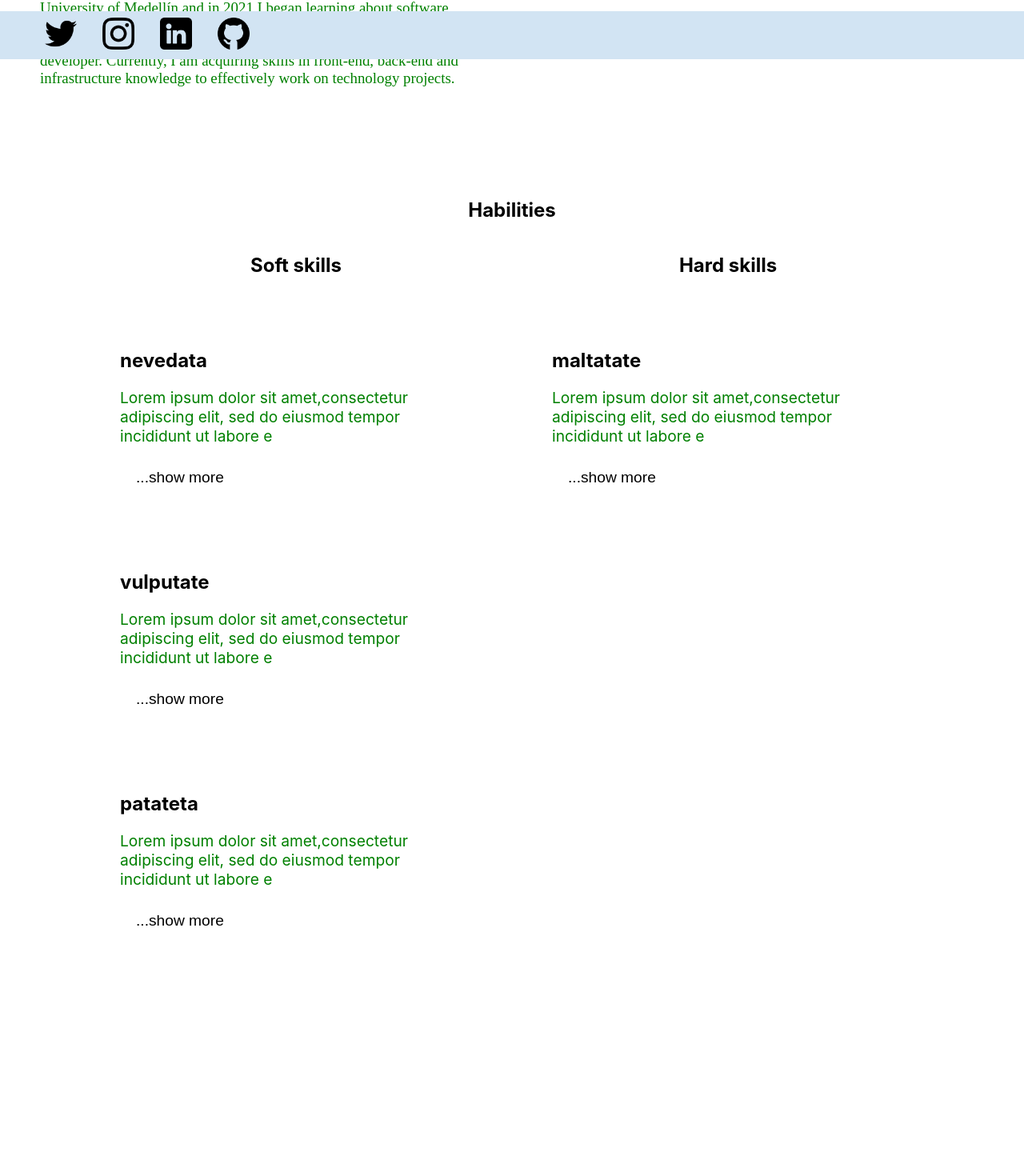
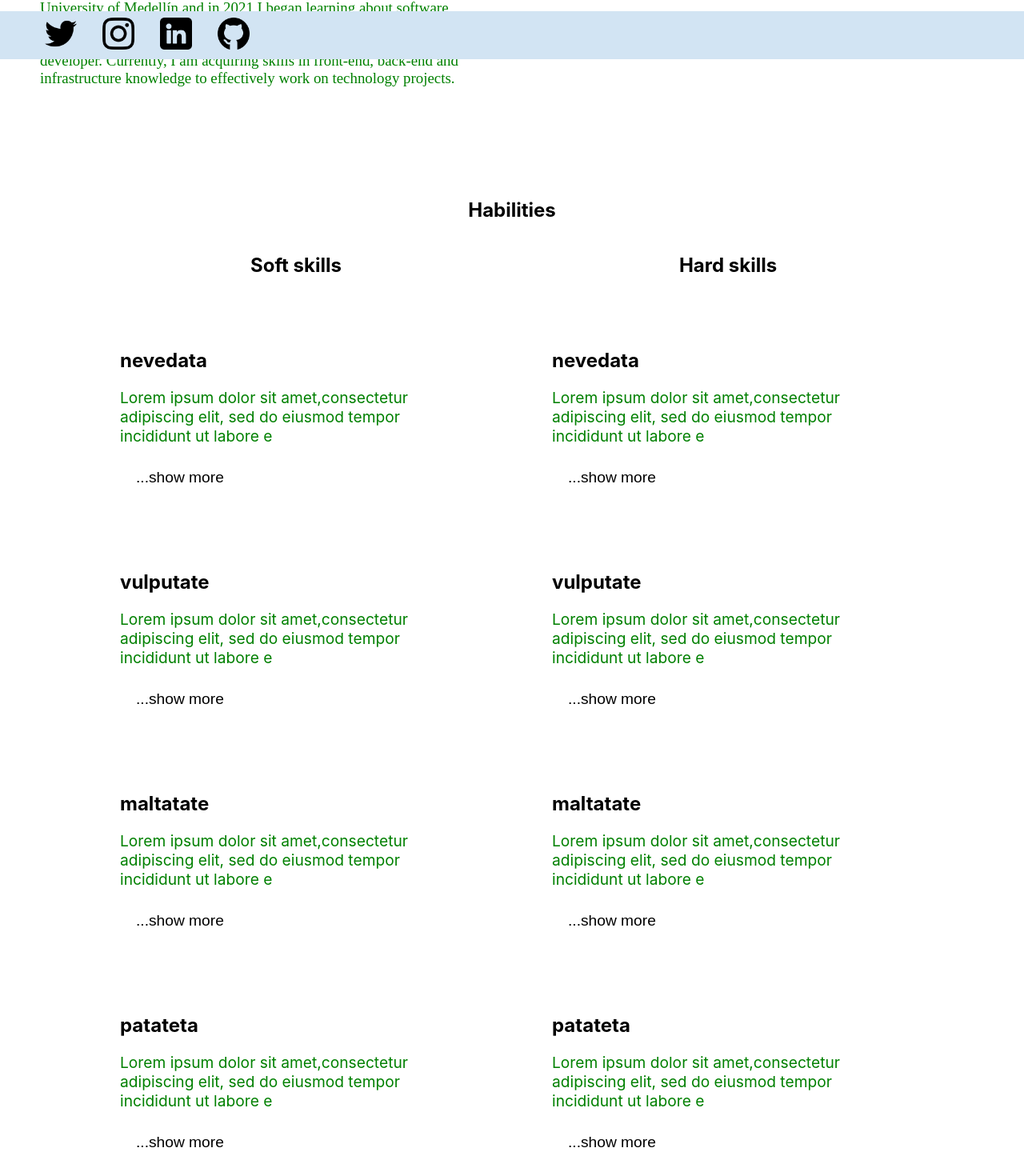
Before and after one commit to cserna98/Portfolio-, a React (Create React App) app in the folder portfolio/: page /about in a window 1280 px wide. Shown: the part 726-2196 px from the top of the page at 80% size. Before the commit the page ends 1948 px from the top, so only its background shows below. Built offline with nearby package versions, Linux system fonts and the light colour scheme.

Commit message:
creando los elementos de projects component

```diff
--- a/portfolio/src/App.js
+++ b/portfolio/src/App.js
@@ -15,8 +15,8 @@ function App() {
       <Routes>
         <Route  path="/" element={<Home/>} />
         <Route path="/about" element={<About/>} />
+        <Route path="/projects" element={<Projects/>} />
         <Route path="/contact" element={<Contact/>} />
-        <Route path="/projects" element={<Projects/>} />
       </Routes>
     <Footer></Footer>
     </div>
--- a/portfolio/src/Styles/Global.css
+++ b/portfolio/src/Styles/Global.css
@@ -9,7 +9,8 @@
 main{
     margin: 50px;
     margin-top: 100px;
-    height: 100vh;
+    margin-bottom: 100px;
+    height: auto;
     align-items: center;
 }
 
@@ -177,13 +178,31 @@ background-color: rgb(210, 228, 243);
 .projects{
     justify-content: space-around;
     width: 90%;
+}
 
-
+.project{
+    height: auto;
+    width: 40%;
+    margin: 5px;
+    border-radius: 15px;
+    padding: 25px;
+    border: 2px solid rgb(175, 175, 224);
+    overflow: hidden;
+    text-overflow: ellipsis;
 }
 
 .projectState{
     border-radius: 15px;
-    background-color: aliceblue;
-    height: 70%;
+    height: auto;
     width: 45%;
+    flex-direction: column;
+    align-items: center;
+    border: 2px solid rgb(175, 175, 224);
+    padding: 15px;
 }
+
+.project_cards{
+    height: 100%;
+    flex-wrap: wrap;
+    justify-content: space-between;
+}
--- /dev/null
+++ b/portfolio/src/assets/text/habilities.json
@@ -0,0 +1,48 @@
+{
+    "SoftSkills":[
+    {
+        "id": 1,
+        "habilitie":"nevedata",
+        "description":"Lorem ipsum dolor sit amet,consectetur adipiscing elit, sed do eiusmod tempor incididunt ut labore et dolore magna aliqua. Ut enim ad minim veniam, quis nostrud exercitation ullamco laboris nisi ut aliquip ex ea commodo consequat. Duis aute irure dolor in reprehenderit in voluptate velit esse cillum dolore eu fugiat nulla pariatur. Excepteur sint occaecat cupidatat non proident, sunt in culpa qui officia deserunt mollit anim id est laborum."
+    },
+    {
+        "id": 2,
+        "habilitie":"vulputate",
+        "description":"Lorem ipsum dolor sit amet,consectetur adipiscing elit, sed do eiusmod tempor incididunt ut labore et dolore magna aliqua. Ut enim ad minim veniam, quis nostrud exercitation ullamco laboris nisi ut aliquip ex ea commodo consequat. Duis aute irure dolor in reprehenderit in voluptate velit esse cillum dolore eu fugiat nulla pariatur. Excepteur sint occaecat cupidatat non proident, sunt in culpa qui officia deserunt mollit anim id est laborum."
+    },
+    {
+        "id": 3,
+        "habilitie":"maltatate",
+        "description":"Lorem ipsum dolor sit amet,consectetur adipiscing elit, sed do eiusmod tempor incididunt ut labore et dolore magna aliqua. Ut enim ad minim veniam, quis nostrud exercitation ullamco laboris nisi ut aliquip ex ea commodo consequat. Duis aute irure dolor in reprehenderit in voluptate velit esse cillum dolore eu fugiat nulla pariatur. Excepteur sint occaecat cupidatat non proident, sunt in culpa qui officia deserunt mollit anim id est laborum."
+    },
+
+    {
+        "id": 4,
+        "habilitie":"patateta",
+        "description":"Lorem ipsum dolor sit amet,consectetur adipiscing elit, sed do eiusmod tempor incididunt ut labore et dolore magna aliqua. Ut enim ad minim veniam, quis nostrud exercitation ullamco laboris nisi ut aliquip ex ea commodo consequat. Duis aute irure dolor in reprehenderit in voluptate velit esse cillum dolore eu fugiat nulla pariatur. Excepteur sint occaecat cupidatat non proident, sunt in culpa qui officia deserunt mollit anim id est laborum."
+    }
+],
+    "hardSkills":[
+    {
+        "id": 1,
+        "habilitie":"nevedata",
+        "description":"Lorem ipsum dolor sit amet,consectetur adipiscing elit, sed do eiusmod tempor incididunt ut labore et dolore magna aliqua. Ut enim ad minim veniam, quis nostrud exercitation ullamco laboris nisi ut aliquip ex ea commodo consequat. Duis aute irure dolor in reprehenderit in voluptate velit esse cillum dolore eu fugiat nulla pariatur. Excepteur sint occaecat cupidatat non proident, sunt in culpa qui officia deserunt mollit anim id est laborum."
+    },
+    {
+        "id": 2,
+        "habilitie":"vulputate",
+        "description":"Lorem ipsum dolor sit amet,consectetur adipiscing elit, sed do eiusmod tempor incididunt ut labore et dolore magna aliqua. Ut enim ad minim veniam, quis nostrud exercitation ullamco laboris nisi ut aliquip ex ea commodo consequat. Duis aute irure dolor in reprehenderit in voluptate velit esse cillum dolore eu fugiat nulla pariatur. Excepteur sint occaecat cupidatat non proident, sunt in culpa qui officia deserunt mollit anim id est laborum."
+    },
+    {
+        "id": 3,
+        "habilitie":"maltatate",
+        "description":"Lorem ipsum dolor sit amet,consectetur adipiscing elit, sed do eiusmod tempor incididunt ut labore et dolore magna aliqua. Ut enim ad minim veniam, quis nostrud exercitation ullamco laboris nisi ut aliquip ex ea commodo consequat. Duis aute irure dolor in reprehenderit in voluptate velit esse cillum dolore eu fugiat nulla pariatur. Excepteur sint occaecat cupidatat non proident, sunt in culpa qui officia deserunt mollit anim id est laborum."
+    },
+
+    {
+        "id": 4,
+        "habilitie":"patateta",
+        "description":"Lorem ipsum dolor sit amet,consectetur adipiscing elit, sed do eiusmod tempor incididunt ut labore et dolore magna aliqua. Ut enim ad minim veniam, quis nostrud exercitation ullamco laboris nisi ut aliquip ex ea commodo consequat. Duis aute irure dolor in reprehenderit in voluptate velit esse cillum dolore eu fugiat nulla pariatur. Excepteur sint occaecat cupidatat non proident, sunt in culpa qui officia deserunt mollit anim id est laborum."
+    }
+    ]
+    }
--- a/portfolio/src/components/Navbar/NavBar.js
+++ b/portfolio/src/components/Navbar/NavBar.js
@@ -14,10 +14,10 @@ const navBar = ()=>{
                         <Link to="/about">About</Link>
                     </li>
                     <li>
-                        <Link to="/contact">Contact</Link>
+                        <Link to="/projects">Projects</Link>
                     </li>
                     <li>
-                        <Link to="/projects">Projects</Link>
+                        <Link to="/contact">Contact</Link>
                     </li>
                 </ul>
             </nav>
--- /dev/null
+++ b/portfolio/src/components/ProjectCard/ProjectCard.js
@@ -0,0 +1,15 @@
+import React from 'react';
+import { useEffect,useState } from 'react';
+
+function ProjectCard({Project}) {
+
+  return (
+    <div className="project">
+    <h3>{Project.name}</h3>
+    <p>Creation date: {Project.created_at}</p>
+    <p>Change date: {Project.pushed_at}</p>
+  </div>
+  );
+}
+
+export default ProjectCard;
--- a/portfolio/src/components/habilities/Habilities.js
+++ b/portfolio/src/components/habilities/Habilities.js
@@ -1,37 +1,13 @@
 import React from 'react';
 import Card from '../Cards/Cards'
+import habilities from '../../assets/text/habilities.json'
 
 
 
 function Habilities() {
 
-    const habilities=[{
-        id: 1,
-        habilitie:"nevedata",
-        description:"Lorem ipsum dolor sit amet,consectetur adipiscing elit, sed do eiusmod tempor incididunt ut labore et dolore magna aliqua. Ut enim ad minim veniam, quis nostrud exercitation ullamco laboris nisi ut aliquip ex ea commodo consequat. Duis aute irure dolor in reprehenderit in voluptate velit esse cillum dolore eu fugiat nulla pariatur. Excepteur sint occaecat cupidatat non proident, sunt in culpa qui officia deserunt mollit anim id est laborum.",
-        SoftSkills: true
-    },
-    {
-        id: 2,
-        habilitie:"vulputate",
-        description:"Lorem ipsum dolor sit amet,consectetur adipiscing elit, sed do eiusmod tempor incididunt ut labore et dolore magna aliqua. Ut enim ad minim veniam, quis nostrud exercitation ullamco laboris nisi ut aliquip ex ea commodo consequat. Duis aute irure dolor in reprehenderit in voluptate velit esse cillum dolore eu fugiat nulla pariatur. Excepteur sint occaecat cupidatat non proident, sunt in culpa qui officia deserunt mollit anim id est laborum.",
-        SoftSkills: true
-    },
-    {
-        id: 3,
-        habilitie:"maltatate",
-        description:"Lorem ipsum dolor sit amet,consectetur adipiscing elit, sed do eiusmod tempor incididunt ut labore et dolore magna aliqua. Ut enim ad minim veniam, quis nostrud exercitation ullamco laboris nisi ut aliquip ex ea commodo consequat. Duis aute irure dolor in reprehenderit in voluptate velit esse cillum dolore eu fugiat nulla pariatur. Excepteur sint occaecat cupidatat non proident, sunt in culpa qui officia deserunt mollit anim id est laborum.",
-        SoftSkills: false
-    },
-
-    {
-        id: 4,
-        habilitie:"patateta",
-        description:"Lorem ipsum dolor sit amet,consectetur adipiscing elit, sed do eiusmod tempor incididunt ut labore et dolore magna aliqua. Ut enim ad minim veniam, quis nostrud exercitation ullamco laboris nisi ut aliquip ex ea commodo consequat. Duis aute irure dolor in reprehenderit in voluptate velit esse cillum dolore eu fugiat nulla pariatur. Excepteur sint occaecat cupidatat non proident, sunt in culpa qui officia deserunt mollit anim id est laborum.",
-        SoftSkills: true
-    },
-]
-    console.log(habilities)
+    const SoftSkills=habilities.SoftSkills
+    const hardSkills=habilities.hardSkills
 
 return (
     <main className='colum Disp_flex'>
@@ -42,8 +18,8 @@ return (
             <div id='SoftSkills' className="Disp_flex colum skills">
                 <h2 >Soft skills</h2>
                 <div>
-                {habilities.map((e)=>{
-                return (e.SoftSkills ? (<Card key={e.id} habilitie={e}/> ):null)
+                {SoftSkills.map((e)=>{
+                return (<Card key={e.id} habilitie={e}/> )
                 })}
                 </div>
             </div>
@@ -51,8 +27,8 @@ return (
             <div id='HardSkills' className="Disp_flex colum skills">
                 <h2 >Hard skills</h2>
                 <div>
-                {habilities.map((e)=>{
-                return (!e.SoftSkills ? (<Card key={e.id} habilitie={e}/> ):null)
+                {hardSkills.map((e)=>{
+                return  (<Card key={e.id} habilitie={e}/> )
                 })}
                 </div>
 
```
Also changed, not shown: portfolio/src/components/routes/Projects.js (+51 -7 lines).
